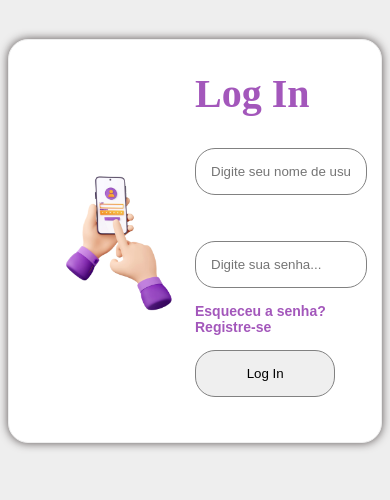
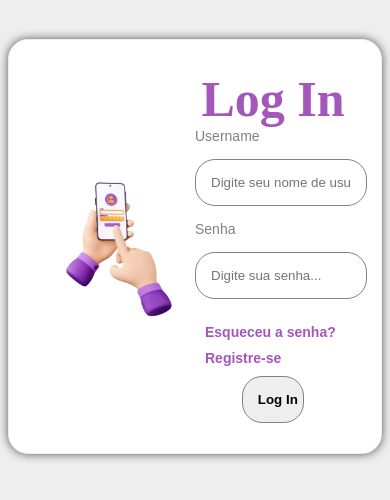
Before and after one commit to Karen0nog/My-Portfolio, a plain HTML site: page Projeto_Login/index.html in a window 390 px wide. Drawn offline with Linux system fonts and the light colour scheme; a web font is replaced by a local one.

Commit message:
css finalizado e responsivo

```diff
--- a/Projeto_Login/css/style.css
+++ b/Projeto_Login/css/style.css
@@ -13,10 +13,11 @@
 
 }
 
-*{
+* {
     margin: 0;
     padding: 0;
 }
+
 body {
     font-family: Arial, Helvetica, sans-serif;
     display: flex;
@@ -28,14 +29,8 @@
     overflow: hidden;
 }
 
-  h2 {
-    font-family: "Lily Script One";
-    color: var(--primary-1);
-    font-weight: bold;
-    font-size: 40px;
-  }
 
-#logo-container{
+#logo-container {
     display: flex;
     justify-content: center;
     align-items: center;
@@ -48,6 +43,7 @@
     background-color: var(--white);
 
 }
+
 #logo-image {
     width: 50%;
     display: flex;
@@ -59,7 +55,7 @@
 
 }
 
-#log-in{
+#log-in {
     width: 50%;
     display: flex;
     flex-direction: column;
@@ -69,10 +65,18 @@
 
 }
 
+h2 {
+    font-family: "Lily Script One";
+    color: var(--primary-1);
+    font-weight: bold;
+    font-size: 50px;
+    text-align: center;
+
+}
 
 form label {
     font-size: 14px;
-    color: #fff;
+    color: var(--neutral-2);
     cursor: pointer;
 
 }
@@ -87,7 +91,20 @@ form input {
 
 }
 
-input{
+input[type="submit"] {
+    width: 40%;
+    margin: 0 auto;
+    display: block;
+    background-color: var(--neutral-3);
+    font-weight: bold;
+    cursor: pointer;
+}
+
+input[type="submit"]:hover {
+    background-color: var(--primary-1);
+    color: var(--white);
+    transition: 0.3s;
+    border: none;
 
 }
 
@@ -96,5 +113,12 @@ a {
     color: var(--primary-1);
     font-size: 14px;
     font-weight: bold;
+    display: flex;
+    flex-direction: column;
+    margin: 10px;
 
 }
+
+a:hover {
+    color: var(--neutral-2);
+}
```
Lines whose indentation alone changed are shown as unchanged.
